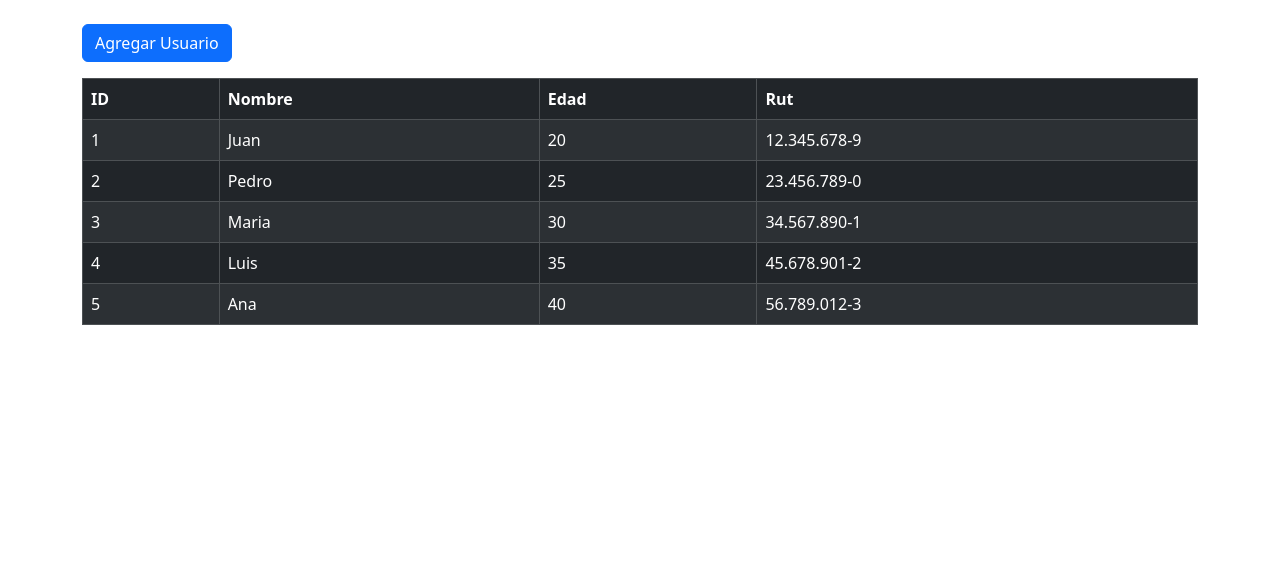
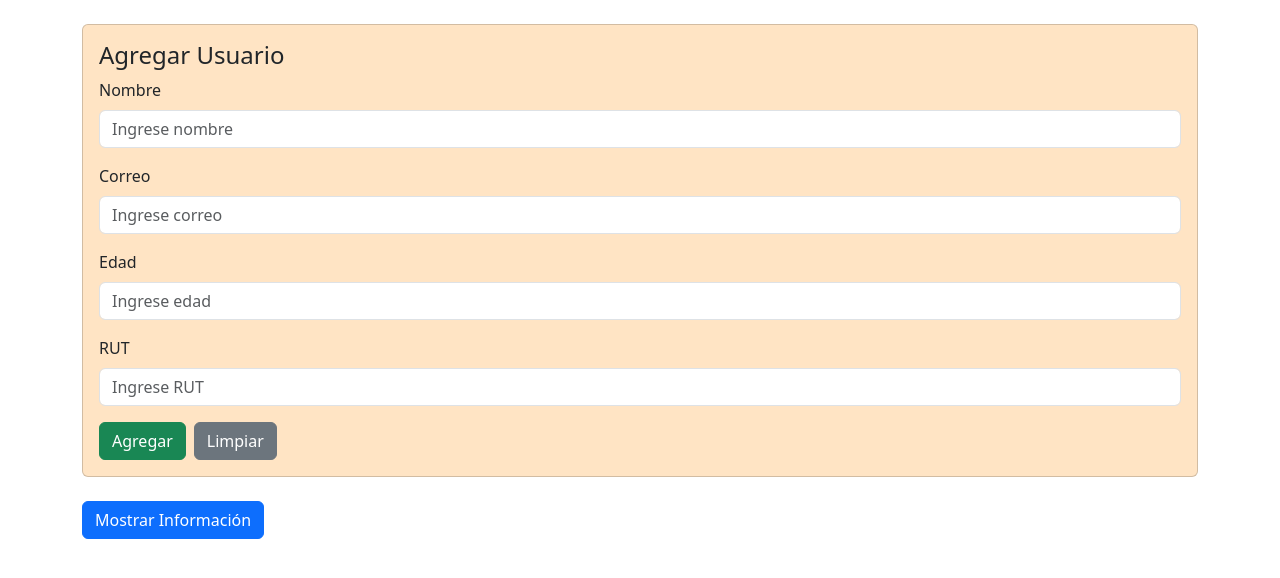
Before and after one commit to christopherguala/proyectosVue, a Vue app: page / in a window 1280 px wide. Shown: the top 578 px of the page. Built offline with nearby package versions, Linux system fonts and the light colour scheme.

Commit message:
se agrega un formulario de bootstrap para reemplazar el prompt, se cambia el boton de agregar usuario de la tabla por uno para mostrar o ocultar la tabla

```diff
--- a/src/components/UserList.vue
+++ b/src/components/UserList.vue
@@ -1,56 +1,108 @@
 <script setup>
-import { ref } from 'vue'
+import { ref } from "vue";
+
 let usuarios = ref([]);
+
+let form = ref({
+  nombre: "",
+  correo: "",
+  edad: "",
+  rut: ""
+});
+
+let mostrarTabla = ref(false);
+
 class Usuario {
-        constructor(id, nombre, edad, rut) {
+  constructor(id, nombre, correo, edad, rut) {
     this.id = id;
     this.nombre = nombre;
+    this.correo = correo;
     this.edad = edad;
     this.rut = rut;
-            //se elimina el this push o la pagina se iba a blanco xd
   }
 }
 
-    usuarios.value.push( // ahora se puchea con .value
-    new Usuario(1, "Juan", 20, "12.345.678-9"),
-    new Usuario(2, "Pedro", 25, "23.456.789-0"),
-    new Usuario(3, "Maria", 30, "34.567.890-1"),
-    new Usuario(4, "Luis", 35, "45.678.901-2"),
-    new Usuario(5, "Ana", 40, "56.789.012-3")
-)
+usuarios.value.push(
+  new Usuario(1, "Juan", "juan@mail.com", 20, "12.345.678-9"),
+  new Usuario(2, "Pedro", "pedro@mail.com", 25, "23.456.789-0"),
+  new Usuario(3, "Maria", "maria@mail.com", 30, "34.567.890-1"),
+  new Usuario(4, "Luis", "luis@mail.com", 35, "45.678.901-2"),
+  new Usuario(5, "Ana", "ana@mail.com", 40, "56.789.012-3")
+);
 
 function crearUsuario() {
-    const nombre = prompt('Ingrese nombre:')
-    if (!nombre) return
+  if (!form.value.nombre || !form.value.correo || !form.value.edad || !form.value.rut) {
+    return alert("Por favor complete todos los campos");
+  }
 
-    const edad = prompt('Ingrese edad:')
-    if (!edad || isNaN(edad)) return alert('Edad no válida')
-
-    const rut = prompt('Ingrese RUT:')
-    if (!rut) return
+  if (isNaN(form.value.edad)) {
+    return alert("La edad debe ser un número");
+  }
 
   const nuevoId =
     usuarios.value.length > 0
       ? Math.max(...usuarios.value.map((u) => u.id)) + 1
-            : 1
+      : 1;
 
-    // Crear e insertar usuario
-    const nuevoUsuario = new Usuario(nuevoId, nombre, parseInt(edad), rut)
-    usuarios.value.push(nuevoUsuario)
+  const nuevoUsuario = new Usuario(
+    nuevoId,
+    form.value.nombre,
+    form.value.correo,
+    parseInt(form.value.edad),
+    form.value.rut
+  );
+
+  usuarios.value.push(nuevoUsuario);
+  limpiarFormulario();
 }
 
+function limpiarFormulario() {
+  form.value = {
+    nombre: "",
+    correo: "",
+    edad: "",
+    rut: ""
+  };
+}
 </script>
+
 <template>
+  <div class="container mt-4">
 
-    <div class="container mt-4">
-        <button class="btn btn-primary mb-3" @click="crearUsuario">
-      Agregar Usuario
+    <div class="card p-3 mb-4 formulario">
+      <h4>Agregar Usuario</h4>
+      <form @submit.prevent="crearUsuario">
+        <div class="mb-3">
+          <label class="form-label">Nombre</label>
+          <input v-model="form.nombre" type="text" class="form-control" placeholder="Ingrese nombre" />
+        </div>
+        <div class="mb-3">
+          <label class="form-label">Correo</label>
+          <input v-model="form.correo" type="email" class="form-control" placeholder="Ingrese correo" />
+        </div>
+        <div class="mb-3">
+          <label class="form-label">Edad</label>
+          <input v-model="form.edad" type="number" class="form-control" placeholder="Ingrese edad" />
+        </div>
+        <div class="mb-3">
+          <label class="form-label">RUT</label>
+          <input v-model="form.rut" type="text" class="form-control" placeholder="Ingrese RUT" />
+        </div>
+        <button type="submit" class="btn btn-success me-2">Agregar</button>
+        <button type="button" class="btn btn-secondary" @click="limpiarFormulario">Limpiar</button>
+      </form>
+    </div>
+
+    <button class="btn btn-primary mb-3" @click="mostrarTabla = !mostrarTabla">
+      {{ mostrarTabla ? 'Ocultar Información' : 'Mostrar Información' }}
     </button>
-    <table class="table table-dark table-striped table-bordered table-hover">
+
+    <table v-if="mostrarTabla" class="table table-dark table-striped table-bordered table-hover">
       <thead>
         <tr>
           <th>ID</th>
           <th>Nombre</th>
+          <th>Correo</th>
           <th>Edad</th>
           <th>Rut</th>
         </tr>
@@ -59,6 +111,7 @@ import { ref } from 'vue'
         <tr v-for="usuario in usuarios" :key="usuario.id">
           <td>{{ usuario.id }}</td>
           <td>{{ usuario.nombre }}</td>
+          <td>{{ usuario.correo }}</td>
           <td>{{ usuario.edad }}</td>
           <td>{{ usuario.rut }}</td>
         </tr>
@@ -66,3 +119,9 @@ import { ref } from 'vue'
     </table>
   </div>
 </template>
+
+<style>
+.formulario {
+  background-color:bisque
+}
+</style>
```
Lines whose indentation alone changed are shown as unchanged.
